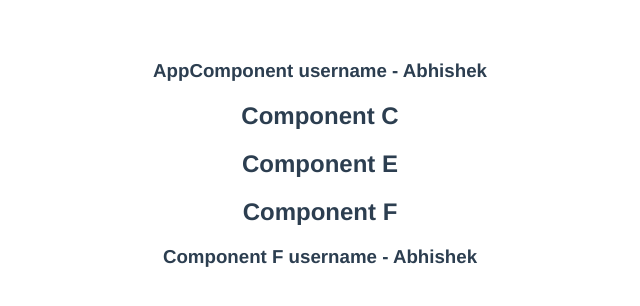
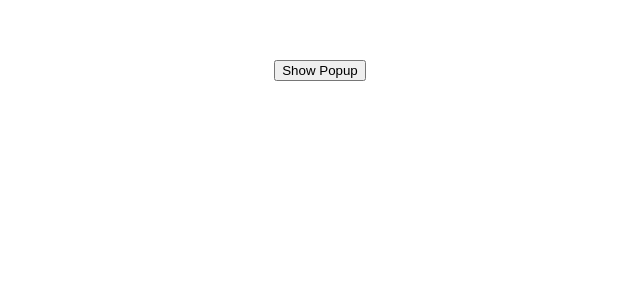
Before and after one commit to weardo/vue-js-advanced, a Vue app in the folder vue-components/: page / in a window 1280 px wide. Shown: the top 306 px of the page, without its empty margins (320-960 px from the left). Built offline with nearby package versions, Linux system fonts and the light colour scheme.

Commit message:
Event validation and emit

```diff
--- a/vue-components/src/App.vue
+++ b/vue-components/src/App.vue
@@ -1,26 +1,29 @@
 <template>
 <div>
-  <h3>AppComponent username - {{ name }}</h3>
-  <ComponentC />
+  <button @click="showPopup = true">Show Popup</button>
+  <Popup v-show="showPopup" @close="closePopup" />
 </div>
 </template>
 
 <script>
-import ComponentC from './components/ComponentC.vue'
+import Popup from './components/Popup.vue'
 
 export default {
   name: 'App',
   components: {
-    ComponentC,
+    Popup,
   },
   data() {
     return {
-      name: 'Abhishek'
+      showPopup: false
     }
   },
-  provide() {
-    return {username: this.name}
-  },
+  methods: {
+    closePopup(name) {
+      this.showPopup = false
+      console.log('name', name)
+    }
+  }
 }
 </script>
 
--- /dev/null
+++ b/vue-components/src/components/Popup.vue
@@ -0,0 +1,31 @@
+<template>
+    <div>
+        <h2>This is a Popup</h2>
+        <input type="text" v-model="name">
+        <button @click="$emit('close', name)">Close Popup</button>
+    </div>
+</template>
+
+<script>
+    export default {
+        name: 'Popup',
+        emits: {
+            close: (name) => {
+                if(!name) {
+                    return false
+                }else {
+                    return true
+                }
+            }
+        },
+        data() {
+            return {
+                name: ''
+            }
+        }
+    }
+</script>
+
+<style scoped>
+
+</style>
```
